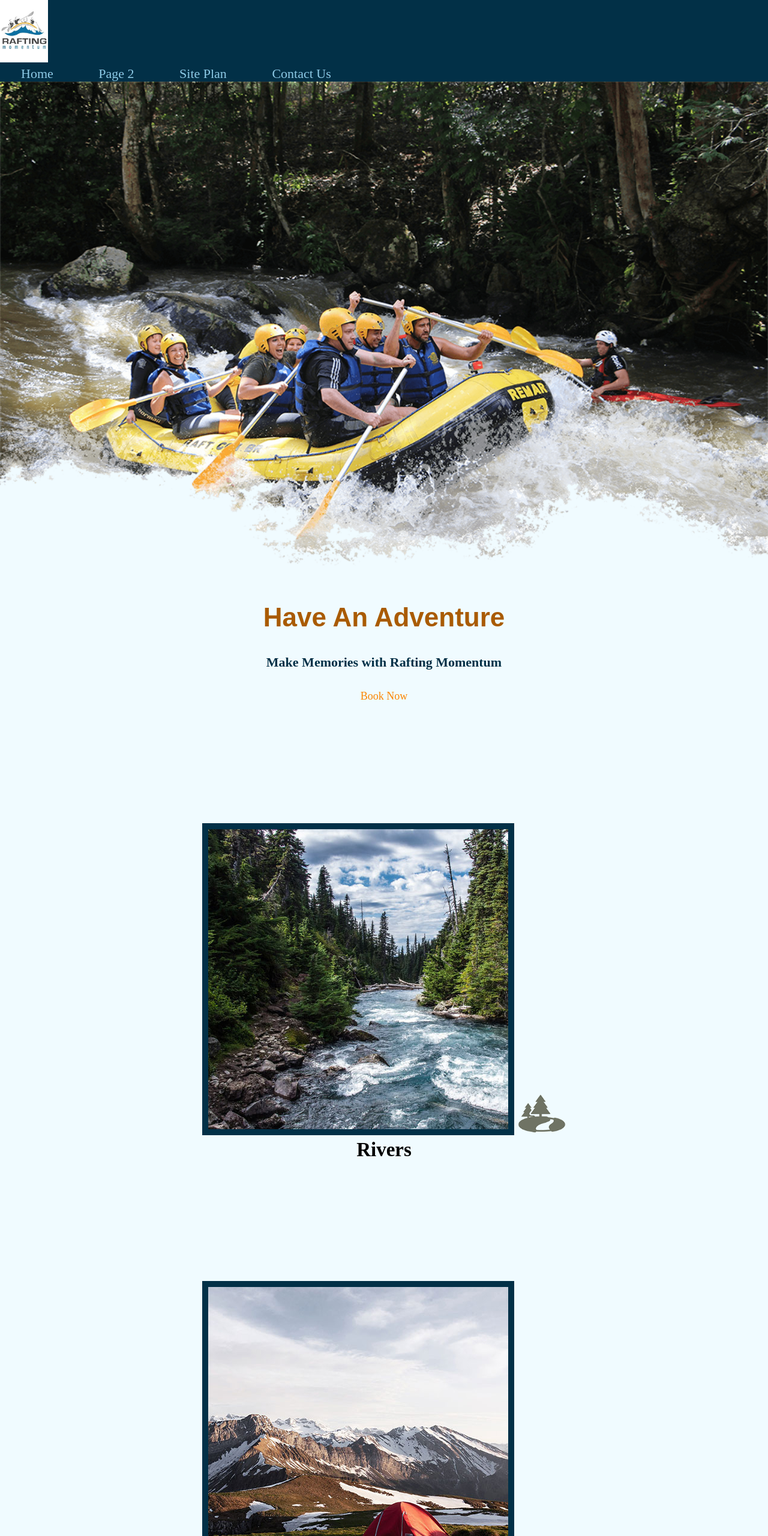
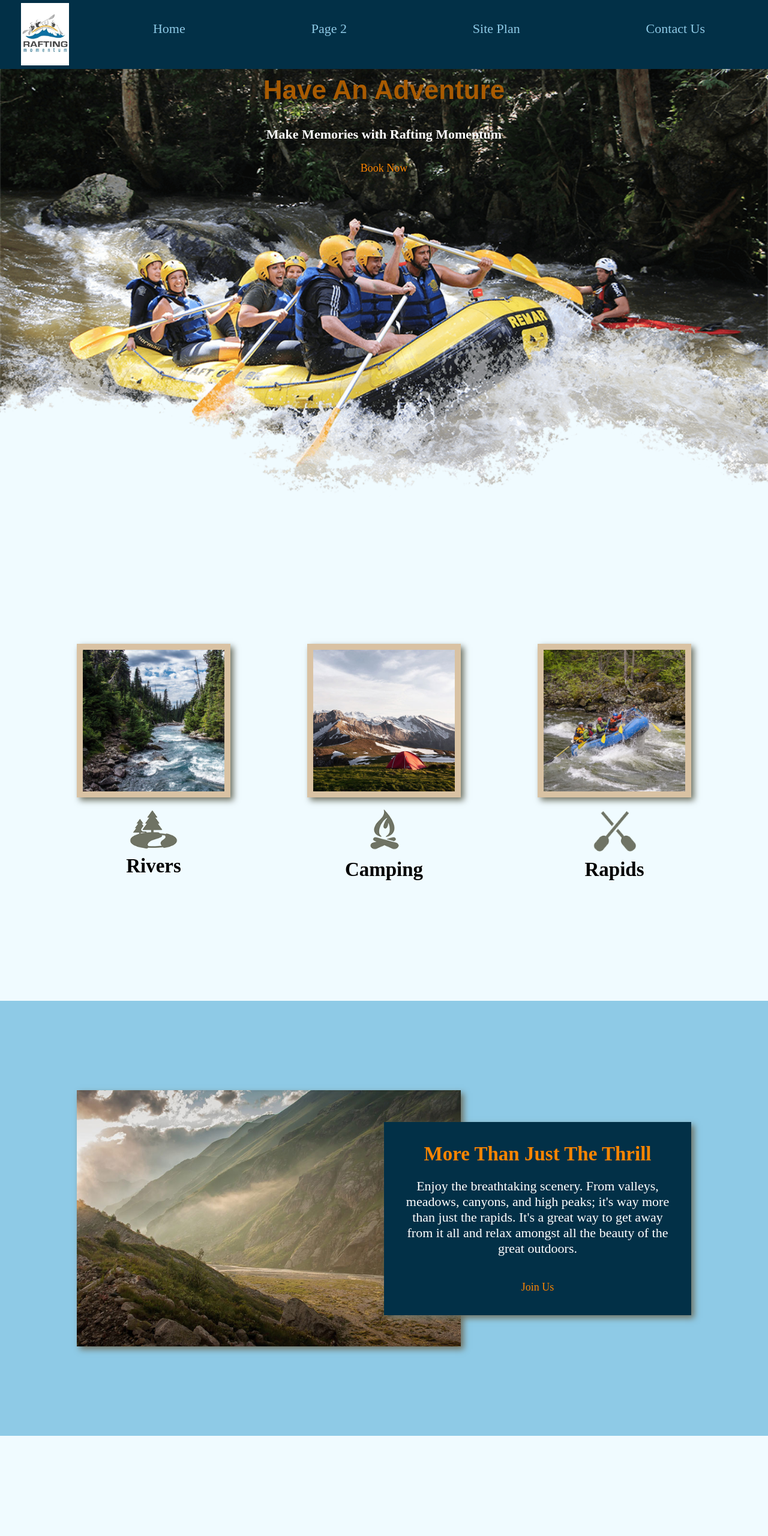
Before and after one commit to ronaldoucl/wdd130, a plain HTML site: page wwr/index.html in a window 1280 px wide. Shown: the top 2560 px of the page at 60% size. Drawn offline with Linux system fonts and the light colour scheme; a web font is replaced by a local one.

Commit message:
W07 Assignment: Home Page Finishing Touches

```diff
--- a/wwr/index.html
+++ b/wwr/index.html
@@ -18,7 +18,7 @@
             <a href="contactus.html">Contact Us</a>
         </nav>
     </header>
-    <div>
+    <div id="hero">
         <div id="hero-box">
             <img id="hero-img" src="images/hero.png" alt="People enjoying rafting">
         </div>
@@ -26,7 +26,7 @@
             <h1 class="home-title">Have An Adventure</h1>
             <h4>Make Memories with Rafting Momentum</h4>
             <div class="button-box">
-                <a class="book" href="contactus.html">Book Now</a>
+                <a class="book" href="rates.html">Book Now</a>
             </div>
         </section>
     </div>
@@ -53,7 +53,6 @@
             <p>Enjoy the breathtaking scenery. From valleys, meadows, canyons, and high peaks; it's way more than just the rapids. It's a great way to get away from it all and relax amongst all the beauty of the great outdoors. </p>
             <a class='join' href="rivers.html">Join Us</a>
         </section>
-
     </main>
     <footer>
         <p>Rafting Momentum &copy; 2023 - Ronaldo Campos</p>
--- a/wwr/styles/style.css
+++ b/wwr/styles/style.css
@@ -1,9 +1,68 @@
 @import url('https://fonts.googleapis.com/css2?family=Magra&family=Sansita:wght@800&display=swap');
+
+header {
+    display: grid;
+    grid-template-columns: 150px auto;
+    background-color: #023047;
+}
+
+nav {
+    display: flex;
+    justify-content: space-around;
+}
+
+#hero {
+    display: grid;
+    grid-template-columns: 1fr 3fr 1fr;
+    margin-top: -100px;
+}
+
+#hero-box {
+    grid-column: 1/4;
+    grid-row: 1/3;
+    z-index: -1;
+}
+
+#hero-msg {
+    grid-column: 2/3;
+    grid-row: 1/2;
+    margin-top: 100px;
+}
+
+#hero-msg h4 {
+    color: white;
+}
+
+.home-grid {
+    display: grid;
+    grid-template-columns: repeat(10, 1fr);
+}
 
 .home-title {
     font-family: 'Sansita', sans-serif;
     font-size: 2em;
     margin-top: 10px;
+}
+
+.card-img, .mountains {
+    width: 100%;
+}
+
+.camping-card {
+    grid-column: 5/7;
+    grid-row: 2/3;
+}
+
+.rapids-card {
+    grid-column: 8/10;
+    grid-row: 2/3;
+}
+
+.mountains {
+    width: 100%;
+    grid-column: 2/7;
+    grid-row: 5/8;
+    box-shadow: 5px 5px 10px #6f7364;
 }
 
 .book, .join {
@@ -19,15 +78,38 @@ main section img {
 }
 
 .card-img{
-    border: 10px solid #023047;
+    border: 10px solid #d9c2a3;
+    transition: transform .5s;
+    box-shadow: 5px 5px 10px #6f7364;
+}
+
+.card-img:hover {
+    opacity: .6;
+    transform: scale(1.1);
+}
+
+.rivers-card {
+    grid-column: 2/4;
+    grid-row: 2/3;
 }
 
 .rivers-card, .camping-card, .rapids-card {
     margin: 200px 0;
 }
 
+.msg {
+    background-color: #023047;
+    padding: 35px;
+    grid-column: 6/10;
+    grid-row: 6/7;
+    box-shadow: 5px 5px 10px #6f7364;
+}
+
 .msg p {
-    font-size: 8em;
+    /*font-size: 8em;
+    color: #023047;*/
+    color: white;
+    padding-bottom: 15px;
 }
 
 #content {
@@ -45,7 +127,10 @@ main section {
 #background {
     height: 725px;
     background-color: #8ecae6;
+    grid-column: 1/11;
+    grid-row: 4/9;
 }
+
 
 
 body {
@@ -59,9 +144,7 @@ h2 {
     margin: 0;
 }
 
-header {
-    background-color: #023047;
-}
+
 
 nav a {
     color:#8ecae6;
@@ -77,6 +160,8 @@ nav a:hover {
 
 #logo_link {
     padding-top: 5px;
+    justify-self: center;
+    align-self: center;
 }
 
 .icon {
@@ -112,22 +197,16 @@ h4 {
     color: #12BFFE;
 }
 
-.msg {
-    background-color: #023047;
-    line-height: 1.5em;
-    padding: 35px;
-}
-
 .msg h2 {
     color: #fb8500;
 }
 
-.msg p {
-    color: #023047;
-    padding-bottom: 15px;
-}
-
 footer {
+    display: flex;
+    justify-content: space-around;
+    align-items: center;
+    padding: 25px 50px;
+    margin-top: 200px;
     background-color:#023047;
     color:#F0FBFF;
 }
@@ -145,3 +224,50 @@ footer a:hover {
 footer .social img {
     padding-top: 15px;
 }
+
+
+
+/*RESPONSIVE DESIGN*/
+
+
+@media screen and (max-width: 900px) {
+    #hero, .home-grid {
+        display: block;
+        height: auto;
+    }
+    nav, footer {
+        flex-direction: column;
+    }
+    nav a {
+        display: block;
+        padding: 15px;
+    }
+    #hero {
+        margin-top: 0;
+    }
+    #hero-msg {
+        margin-top: 0;
+    }
+    #hero-msg h4 {
+        display: none;
+    }
+    .home-title {
+        font-size: 25px;
+        color: #6f7364;
+    }
+    .rivers-card, .camping-card, .rapids-card {
+        margin: 50px auto;
+        width: 60%;
+    }
+    #background {
+        display: none;
+    }
+    .mountains, .msg {
+        width: 80%;
+        display: block;
+        margin: 0 auto;
+    }
+    footer {
+        margin-top: 25px;
+    }
+}
```
